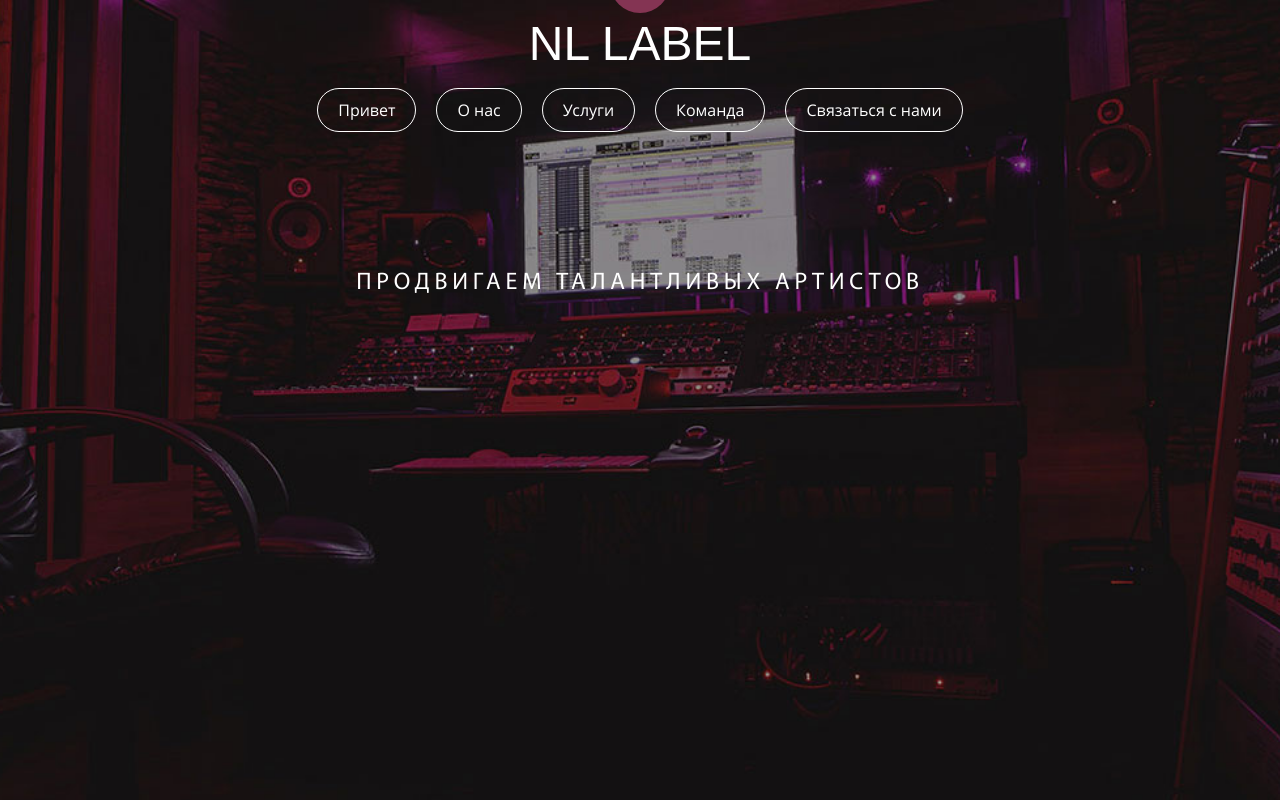
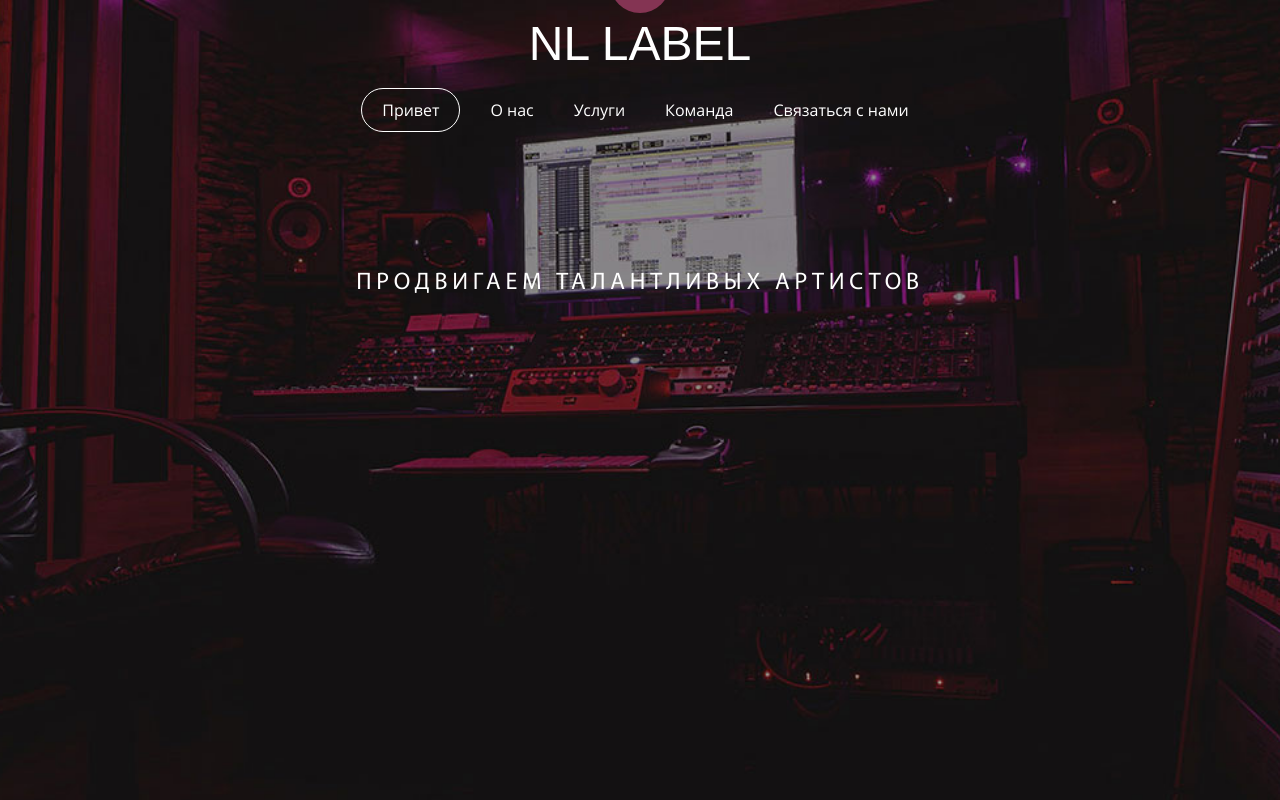
Before and after one commit to witodivaro/NLLABEL.js, a Next.js app: page / in a window 1280 px wide. Shown: the top 800 px of the page. Built offline with nearby package versions, Linux system fonts and the light colour scheme; no server answers; a web font is replaced by a local one.

Commit message:
fix: fix anchors

```diff
--- a/components/Navigation/Anchor.jsx
+++ b/components/Navigation/Anchor.jsx
@@ -1,33 +1,17 @@
-import React, { useEffect, useState } from "react";
+import React, { useEffect, useRef } from "react";
 
-import { isElementVisible } from "../../utils/utils";
-
-const Anchor = ({ href, className, activeClassName, children }) => {
-  const [isActive, setIsActive] = useState(false);
+const Anchor = ({ href, className, children }) => {
+  const elemRef = useRef();
 
   useEffect(() => {
-    const elem = document.querySelector(href);
+    elemRef.current = document.querySelector(href);
+  }, [href]);
 
-    if (isElementVisible(elem)) setIsActive(true);
+  const handleClick = () => {
+    elemRef?.current?.scrollIntoView();
+  }
 
-    const scrollHandler = () => {
-      if (isElementVisible(elem)) {
-        if (!isActive) setIsActive(true);
-      } else if (isActive) setIsActive(false);
-    };
-
-    document.addEventListener("scroll", scrollHandler);
-    return () => document.removeEventListener("scroll", scrollHandler);
-  }, [isActive, href]);
-
-  return (
-    <a
-      href={href}
-      className={`${className} ${isActive ? activeClassName : ""}`}
-    >
-      {children}
-    </a>
-  );
+  return <button onClick={handleClick} className={className}>{children}</button>;
 };
 
 export default Anchor;
--- a/components/Navigation/Navigation.jsx
+++ b/components/Navigation/Navigation.jsx
@@ -8,37 +8,20 @@ const Navigation = ({ className }) => {
     <nav className={`${styles.navigation} ${className}`}>
       <Anchor
         href="#intro"
-        className={styles.navigation__link}
-        activeClassName={styles["navigation__link--active"]}
+        className={`${styles.navigation__button} ${styles["navigation__button--active"]}`}
       >
         Привет
       </Anchor>
-      <Anchor
-        href="#about-us"
-        className={styles.navigation__link}
-        activeClassName={styles["navigation__link--active"]}
-      >
+      <Anchor href="#about-us" className={styles.navigation__button}>
         О нас
       </Anchor>
-      <Anchor
-        href="#services"
-        className={styles.navigation__link}
-        activeClassName={styles["navigation__link--active"]}
-      >
+      <Anchor href="#services" className={styles.navigation__button}>
         Услуги
       </Anchor>
-      <Anchor
-        href="#team"
-        className={styles.navigation__link}
-        activeClassName={styles["navigation__link--active"]}
-      >
+      <Anchor href="#team" className={styles.navigation__button}>
         Команда
       </Anchor>
-      <Anchor
-        href="#contacts"
-        className={styles.navigation__link}
-        activeClassName={styles["navigation__link--active"]}
-      >
+      <Anchor href="#contacts" className={styles.navigation__button}>
         Связаться с нами
       </Anchor>
     </nav>
--- a/components/Navigation/Navigation.module.scss
+++ b/components/Navigation/Navigation.module.scss
@@ -21,13 +21,16 @@
     width: 100%;
   }
 
-  &__link {
+  &__button {
     padding: 5px 10px;
 
     text-decoration: none;
     color: white;
     font-family: $OpenSansRegular;
     font-size: 16px;
+    border: none;
+    background: none;
+    cursor: pointer;
 
     @include mobile {
       padding: 10px 20px;
```
